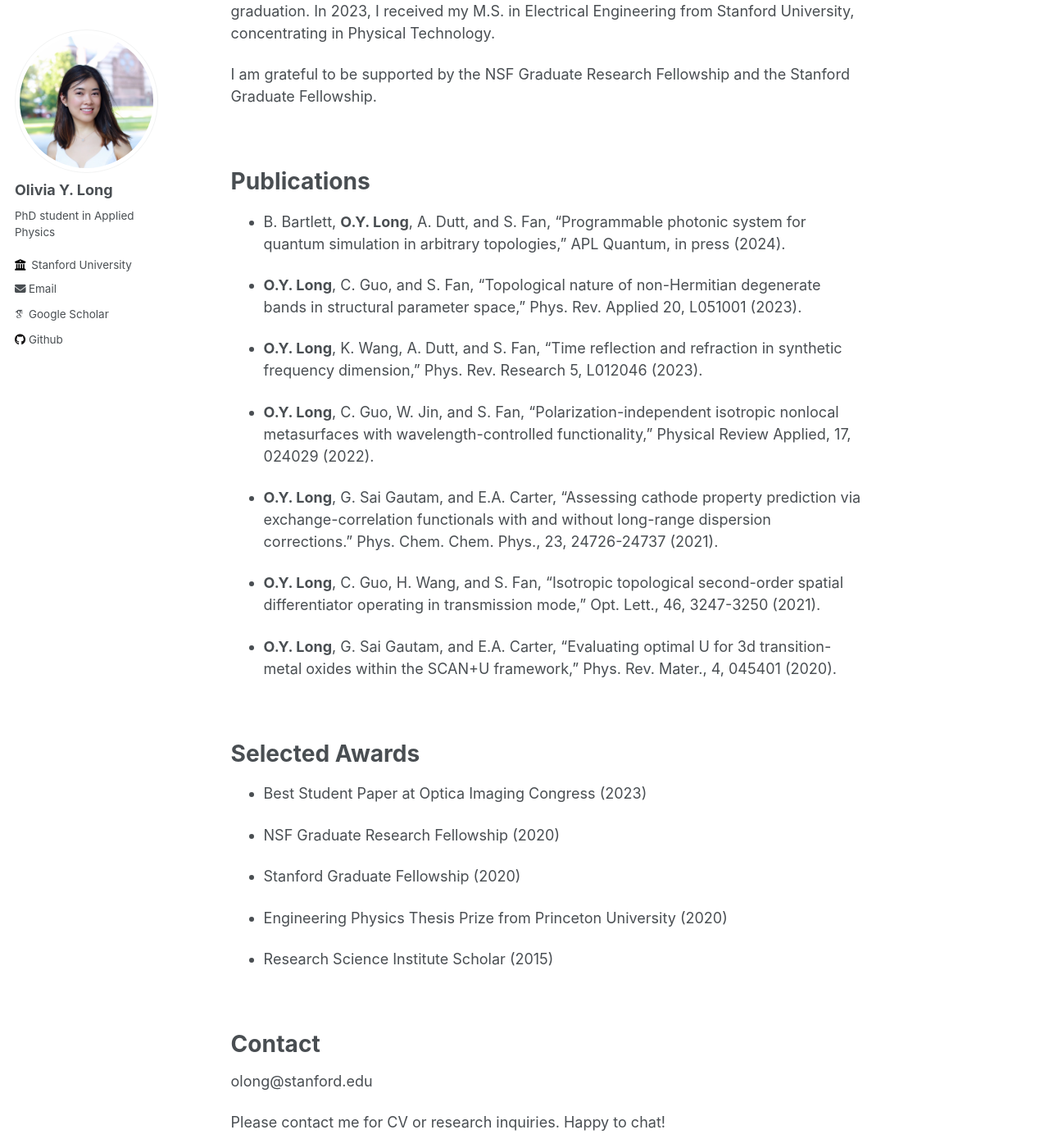
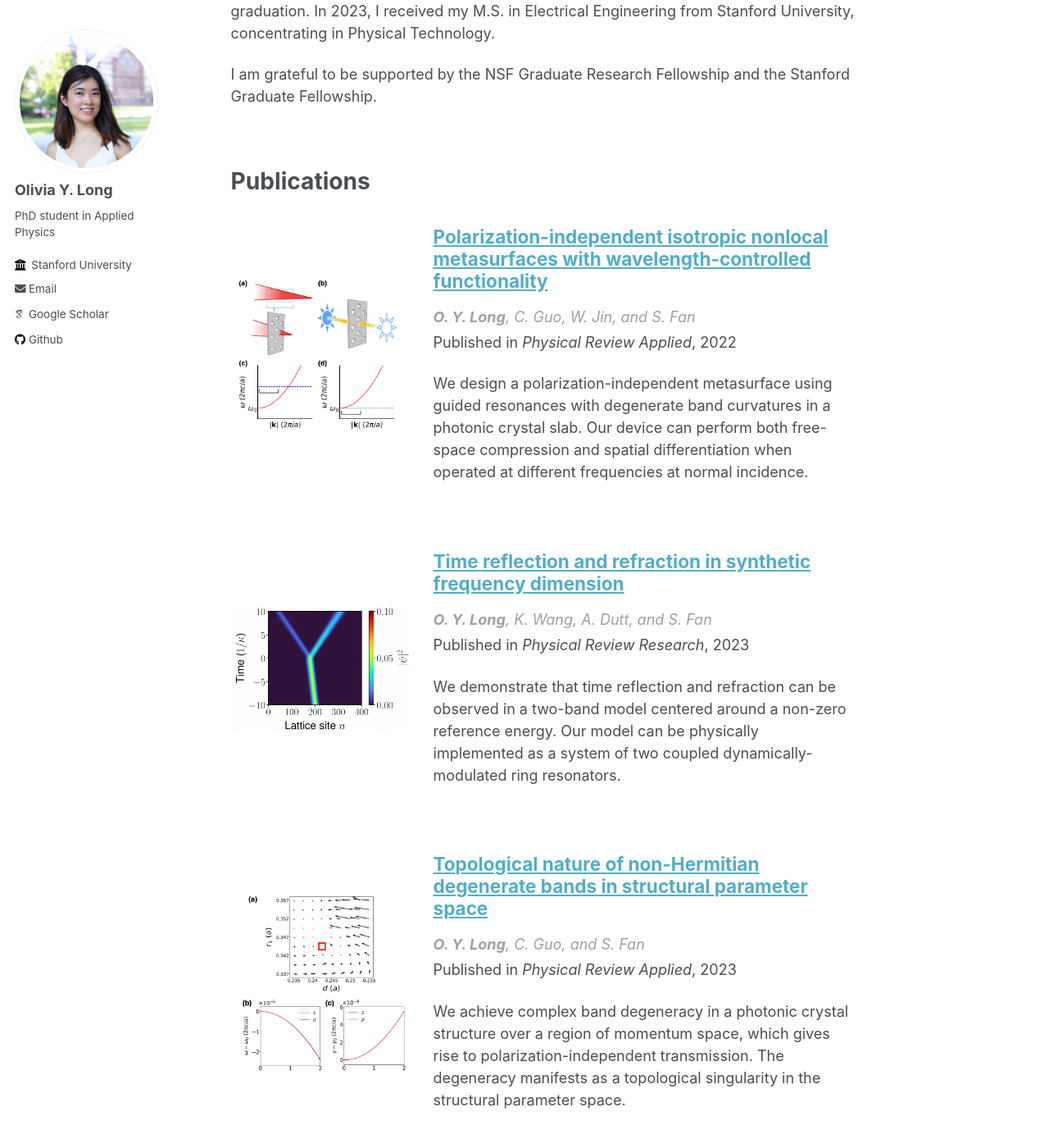
Before and after one commit to oliviaylong/oliviaylong.github.io, a Jekyll site: the page built from _pages/about.md, in a window 1280 px wide and 1400 px high, scrolled down 373 px. Shown: the whole window at 82% size. Built offline with Jekyll 4.4.1, drawn with Linux system fonts in a browser that asks for light colours; some web fonts are replaced; some of the changed text lies outside the part shown.

Commit message:
images on about

```diff
--- a/_pages/about.md
+++ b/_pages/about.md
@@ -19,6 +19,13 @@
 Publications
 ======
 
+{% include base_path %}
+
+{% for post in site.publications limit:5 %}
+  {% include archive-single.html %}
+{% endfor %}
+
+{% comment %}
 * B. Bartlett, **O.Y. Long**, A. Dutt, and S. Fan, “Programmable photonic system for quantum simulation in arbitrary topologies,” APL Quantum, in press (2024).
 
 * **O.Y. Long**, C. Guo, and S. Fan, “Topological nature of non-Hermitian degenerate bands in structural parameter space,” Phys. Rev. Applied 20, L051001 (2023).
@@ -33,6 +40,7 @@
 
 * **O.Y. Long**, G. Sai Gautam, and E.A. Carter, “Evaluating optimal U for 3d transition-metal oxides within the SCAN+U framework,” Phys. Rev. Mater., 4, 045401 (2020).
 
+{% endcomment %}
 <br>
 
 Selected Awards
```
